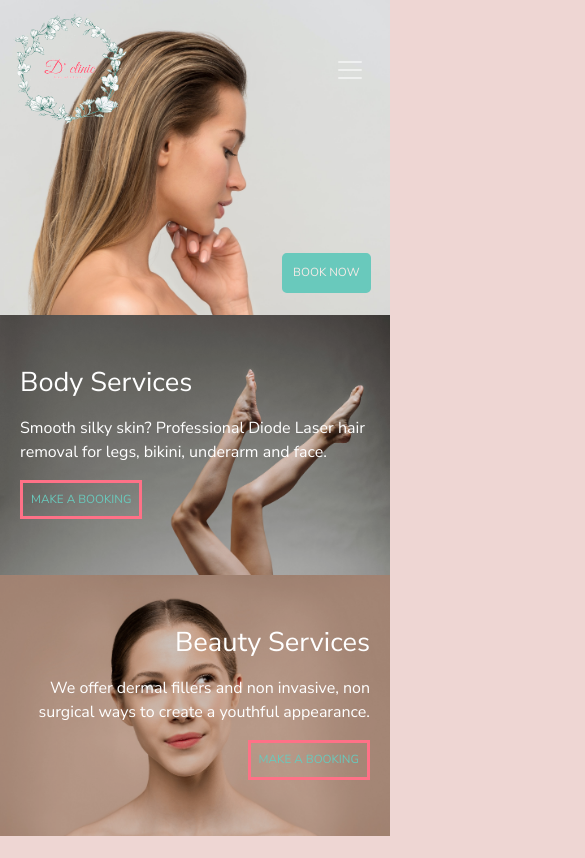
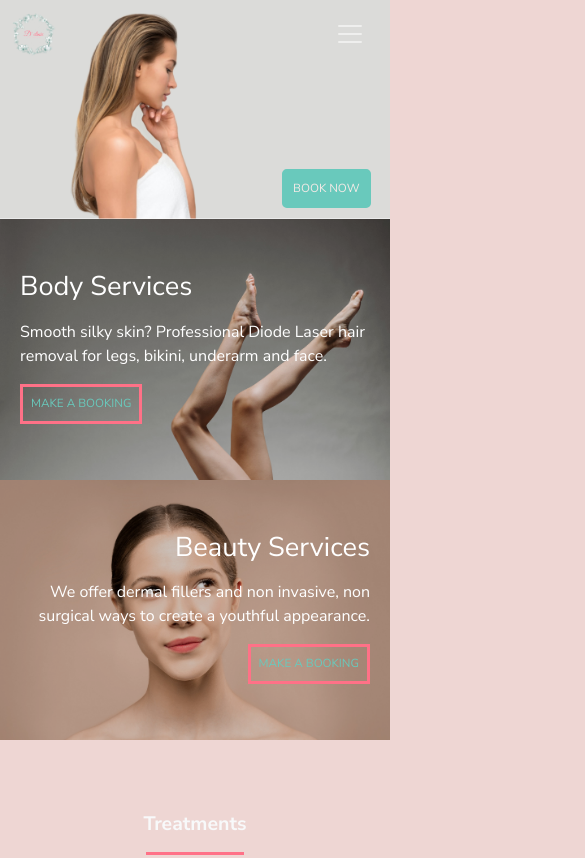
Before and after one commit to JessePlecas/Beauty-Clinic, a plain HTML site: page index.html in a window 390 px wide. Shown: the top 858 px of the page, 585 px wide, since content can reach past the window. Drawn offline with nearby package versions, Linux system fonts and the light colour scheme.

Commit message:
small fixes

```diff
--- a/index.html
+++ b/index.html
@@ -71,7 +71,7 @@
     </nav>
 
     <div class="landing">
-      <img class="landing-img img-fluid" src="Images/dclinic-landing.jpg" loading = "lazy" alt="D'Clinic beauty and body services">
+      <img class="landing-img img-fluid" src="Images/dclinic-landing1.jpg" loading = "lazy" alt="D'Clinic beauty and body services">
       <a href="https://www.fresha.com/a/dclinic-beauty-services-dublin-main-street-a97eskg4/booking" target="_blank" role="button" class="d-lg-none btn btn-lg btn-block"
             >Book Now</a>
       <div class="carousel-caption">
@@ -379,7 +379,7 @@
 
     <div class="container my-5">
       <div class="row py-4 d-flex">
-        <div class="col-lg-6 mb-4 my-lg-auto">
+        <div class="col-md-6 mb-4 my-lg-auto">
           <h1 id="about-us" class="text-dark font-weight-bold mb-3">
             What they say:
           </h1>
@@ -399,7 +399,7 @@
             >Make a booking</a
           >
         </div>
-        <div class="img-fluid col-lg-6"><img src="Images/logo.png"></div>
+        <div class="img-fluid col-md-6"><img src="Images/logo.png" style="width: 100%; height: auto"></div>
 
       </div>
     </div>
--- a/styles.css
+++ b/styles.css
@@ -78,7 +78,7 @@ body {
   }
 
   .logo {
-    max-width: 80%;
+    max-width: 30%;
   }
 
   .nav-item {
@@ -138,7 +138,7 @@ body {
     background-color:#69C9BC !important;
     border-color: #69C9BC !important;
     border-radius: 2;
-    top: 30%;
+    top: 20%;
     right: 5%;
   }
 
```
Also changed, not shown: Images/dclinic-legs.jpg (deleted), Images/logo.jpg (deleted), Images/pexels-negative-space-33999.jpg (deleted).
